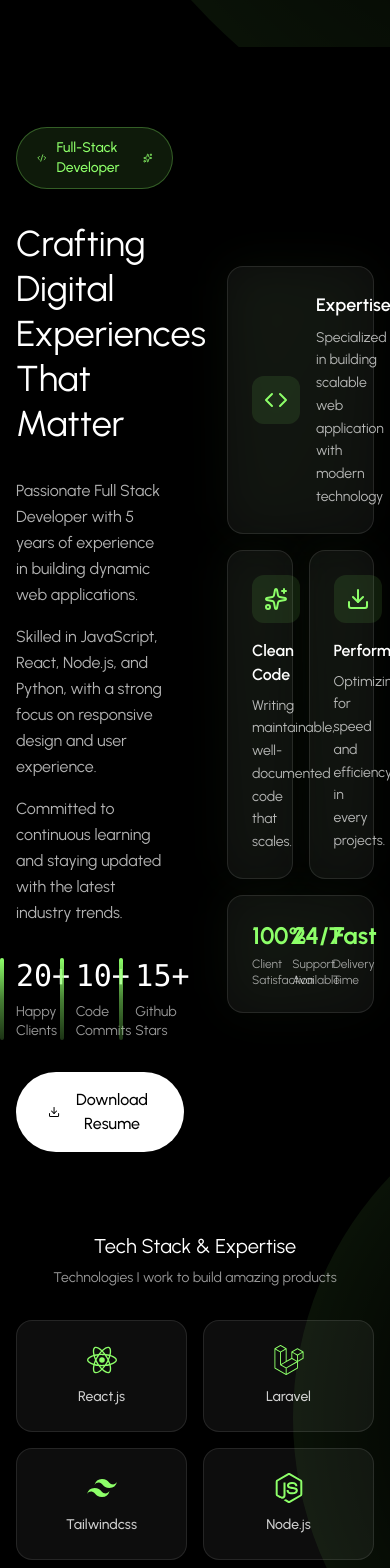
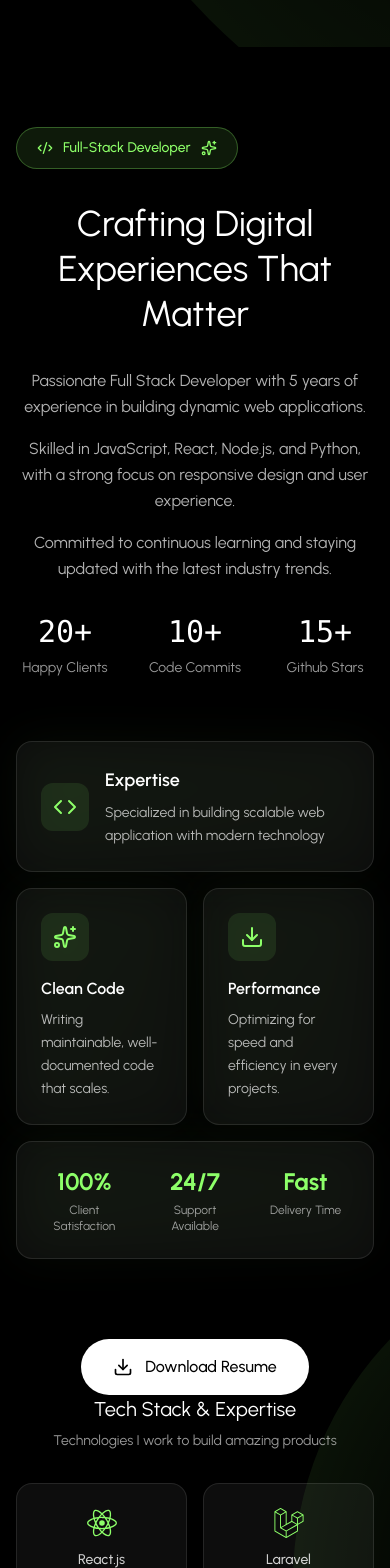
Before and after one commit to rjkyle-dev/kyledev, a React (Vite) app: page / in a window 390 px wide. Shown: the part 1180-2748 px from the top of the page. Built offline with nearby package versions, Linux system fonts and the light colour scheme.

Commit message:
Fix addition

```diff
--- a/src/App.jsx
+++ b/src/App.jsx
@@ -4,6 +4,7 @@ import Hero from './components/sections/Hero'
 import About from './components/sections/About'
 import Skills from './components/sections/Skills'
 import Projects from './components/sections/Projects'
+import Services from './components/sections/Services'
 
 
 const App = () => {
@@ -16,6 +17,7 @@ const App = () => {
         <About />
         <Skills />
         <Projects />
+        <Services />
       </main>
    </div>
 );
--- a/src/components/sections/About.jsx
+++ b/src/components/sections/About.jsx
@@ -33,11 +33,11 @@ const About = () => {
         <RadianGradientBackground variant='about' />
 
         <div className='relative z-10 max-w-7xl mx-auto px-4 sm:px-6 lg:px-8'>
-            <div className='grid grid-cols-2 lg:grid-grid-cols-2 gap-16 items-center mb-20' >
+            <div className='grid grid-cols-1 lg:grid-cols-2 gap-16 items-center mb-20' >
                 <div className='flex flex-col gap-12'>
                     <div className='flex flex-col gap-8'>
                         <FadeIn delay={60}>
-                          <div className='inline-flex items-center gap-2.5 px-5 py-2.5 border border-primary/30 bg-primary/10 rounded-full w-fit'>
+                          <div className='inline-flex items-center gap-2.5 px-5 py-2.5 border border-primary/30 bg-primary/10 rounded-full w-fit mx-auto lg:mx-0'>
                              <Code2 className='w-4 h-4 text-primary'/>
                              <span className='text-sm text-primary font-medium'>
                                 Full-Stack Developer
@@ -47,7 +47,7 @@ const About = () => {
                         </FadeIn>
 
                         <FadeIn delay={100}>
-                            <h2 className='text-4xl lg:text-5xl font-normal text-white leading-tight'>
+                            <h2 className='text-4xl lg:text-5xl font-normal text-white leading-tight text-center lg:text-left'>
                                 Crafting Digital Experiences That Matter
                             </h2>
                         </FadeIn>
@@ -55,7 +55,7 @@ const About = () => {
                         <FadeIn delay={200}>
                             <div className='flex flex-col gap-4'>
                                 {personal_info.bio.map((paragraph, index) =>
-                                  <p key={index} className='text-base text-white/70 leading-relaxed'>
+                                  <p key={index} className='text-base text-white/70 leading-relaxed text-center lg:text-left'>
                                     {paragraph}
                                   </p>
                                 )}
@@ -63,14 +63,14 @@ const About = () => {
                         </FadeIn>
 
                         <FadeIn delay={300}>
-                            <div className='grid grid-cols-3 gap-8'>
+                            <div className='grid grid-cols-3 gap-8 justify-center lg:justify-start'>
                                 {about_stats.map((stat, index) =>
                                   <div key={index} className='relative'>
-                                    <div className='absolute -left-4 top-0 w-1 h-full bg-linear-to-b from-primary via-primary/50 to-primary/20 rounded-full'></div>
-                                    <div className='text-3xl font-normal text-white mb-2 font-mono'>
+                                    <div className='absolute -left-4 top-0 w-1 h-full bg-linear-to-b from-primary via-primary/50 to-primary/20 rounded-full hidden lg:block'></div>
+                                    <div className='text-3xl font-normal text-white mb-2 font-mono text-center lg:text-left'>
                                         {stat.value}
                                     </div>
-                                    <p className='text-sm text-white/60 leading-snug'>
+                                    <p className='text-sm text-white/60 leading-snug text-center lg:text-left'>
                                         {stat.label}
                                     </p>
                                   </div>
@@ -78,6 +78,7 @@ const About = () => {
                             </div>
                         </FadeIn>
 
+                        <div className="hidden lg:block">
                             <FadeIn delay={400}>
                                 <button
                                   onClick={() => window.open(personal_info.resume, '_blank')}
@@ -87,6 +88,7 @@ const About = () => {
                                  Download Resume
                                 </button>
                             </FadeIn>
+                        </div>
                     </div>
                 </div>
 
@@ -153,9 +155,19 @@ const About = () => {
                                 </div>
                             </div>
                         </div>
+                </FadeIn>
+            </div>
 
-
-
+            {/* Download Resume Button - Mobile Only (shown after grid) */}
+            <div className="lg:hidden flex justify-center mt-6">
+                <FadeIn delay={400}>
+                    <button
+                      onClick={() => window.open(personal_info.resume, '_blank')}
+                      className='inline-flex items-center gap-3 bg-white hover:bg-white/90 text-black rounded-full py-4 px-8 text-base font-medium transition-all duration-300 w-fit group'
+                    >
+                     <Download className='w-5 h-5 group-hover:translate-y-0.5 transition-transform duration-300'/>
+                     Download Resume
+                    </button>
                 </FadeIn>
             </div>
 
--- a/src/components/sections/Projects.jsx
+++ b/src/components/sections/Projects.jsx
@@ -81,14 +81,14 @@ const Projects = () => {
             </FadeIn>
 
             <FadeIn delay={100}>
-                <div className='flex items-center justify-center gap-3 mb-16'>
+                <div className='flex flex-wrap items-center justify-center gap-2 sm:gap-3 mb-12 sm:mb-16 px-2'>
                     {categories.map((category) => (
-                        <button key={category} onClick={() => handleCategoryChange(category)} className={`group relative px-6 py-3 font-medium rounded-full transition-all duration-300 ${activeCategory === category ? 'text-white' : 'text-white/60 hover:text-white'}`}>
+                        <button key={category} onClick={() => handleCategoryChange(category)} className={`group relative px-4 py-2 sm:px-6 sm:py-3 font-medium rounded-full transition-all duration-300 ${activeCategory === category ? 'text-white' : 'text-white/60 hover:text-white'}`}>
                            <div className={`absolute inset-0  rounded-full  transition-all duration-300 ${activeCategory === category ? 'bg-primary/10 opacity-100' : 'bg-white/5 border border-white/10 group-hover:bg-white/10'}`}/>
 
-                           <div className='relative flex items-center gap-2'>
-                           {React.createElement(categoryIcons[category], { className: 'w-4 h-4' })}
-                             <span className='text-sm'>{category}</span>
+                           <div className='relative flex items-center gap-1.5 sm:gap-2'>
+                           {React.createElement(categoryIcons[category], { className: 'w-3.5 h-3.5 sm:w-4 sm:h-4' })}
+                             <span className='text-xs sm:text-sm'>{category}</span>
                            </div>
 
                            {activeCategory === category && (
--- /dev/null
+++ b/src/components/sections/Services.jsx
@@ -0,0 +1,97 @@
+import React from "react";
+import {services} from '../../data/services';
+import * as Icons from 'lucide-react';
+import {Wrench} from 'lucide-react';
+import FadeIn from "../animations/FadeIn";
+
+
+const Services = () => {
+    return (
+        <section id="services" className="py-20 bg-black relative overflow-hidden">
+            <div className="absolute inset-0 overflow-hidden">
+                <div className="absolute top-1/4 left-1/4 w-96 h-96 bg-primary/20 opacity-20 rounded-full"/>
+                <div className="absolute bottom-1/4 right-1/4 w-96 h-96 bg-primary/20 opacity-20 rounded-full blur-3xl"/>
+                <div className="absolute top-1/2 left-1/2 transform -translate-x-1/2 -translate-y-1/2 w-96 h-96 bg-primary/10 rounded-full blur-3xl"/>
+            </div>
+
+            <div
+             className="absolute inset-0 opacity-[0.03]"
+             style={{
+                backgroundImage:`
+                linear-gradient(to right, white 1px, transparent 1px),
+                linear-gradient(to bottom, white 1px, transparent 1px),
+                `,
+                backgroundSize: '30px 30px',
+             }}
+            />
+
+           <div className='relative z-10 max-w-7xl mx-auto px-4 sm:px-6 lg:px-8'>
+            <FadeIn delay={0}>
+              <div className="text-center mb-16">
+                <div className="inline-flex items-center gap-2 px-4 py-2 bg-primary/10 border border-primary/30 rounded-full mb-6">
+                <Wrench className="w-4 h-4 text-primary"/>
+                    <span className="text-sm text-primary font-medium tracking-wider uppercase">What I Offer</span>
+                </div>
+                <h2 className="text-4xl lg:text-5xl font-normal text-white mb-4 max-w-2xl mx-auto">
+                    Built for innovation. Designed for results.
+                </h2>
+                <p className="text-lg text-white/60 max-w-xl mx-auto">
+                    Comprehensive solutions to transform your ideas into exceptional digital experiences.
+                </p>
+              </div>
+            </FadeIn>
+
+            {/* Top Row: 2 Larger Cards */}
+            <div className='grid grid-cols-1 lg:grid-cols-2 gap-6 mb-6'>
+                {services.slice(0, 2).map((service, index) => {
+                    const IconComponent = Icons[service.icon] || Icons.Code2;
+                    return (
+                        <FadeIn key={service.id} delay={100 + index * 100}>
+                        <div className='group relative bg-white/5 hover:border-primary/30 p-6 rounded-3xl border border-white/10 transition-all duration-300 h-full flex flex-col'>
+                           <div className='mb-6'>
+                            <div className='w-16 h-16 rounded-2xl bg-primary/20 border border-primary/30 flex items-center justify-center group-hover:scale-110 transition-transform duration-300'>
+                                <IconComponent className='w-8 h-8 text-primary' />
+                            </div>
+                           </div>
+
+                           <div className='flex-1'>
+                            <h3 className='text-2xl font-semibold text-white mb-3 group-hover:text-primary transition-colors duration-300'>{service.title}</h3>
+                            <p className="text-white/60 leading-relaxed">{service.description}</p>
+                           </div>
+
+                         <div className="absolute inset-0 bg-linear-to-br from-primary/0 to-primary-0 group-hover:from-primary/5 group-hover:to-primary/5 rounded-3xl transition-all duration-300 pointer-events-none" />
+                        </div>
+                        </FadeIn>
+                    );
+                })}
+            </div>
+
+            {/* Bottom Row: 4 Smaller Cards */}
+            <div className='grid grid-cols-1 sm:grid-cols-2 lg:grid-cols-4 gap-6'>
+                {services.slice(2).map((service, index) => {
+                    const IconComponent = Icons[service.icon] || Icons.Code2;
+                    return (
+                        <FadeIn key={service.id} delay={300 + index * 100}>
+                            <div className='group relative bg-white/5 hover:border-primary/30 p-6 rounded-2xl border border-white/10 transition-all duration-300 h-full'>
+                                <div className='mb-4'>
+                                    <div className='w-12 h-12 rounded-xl bg-primary/20 border border-primary/30 flex items-center justify-center group-hover:scale-110 transition-transform duration-300'>
+                                        <IconComponent className='w-6 h-6 text-primary' />
+                                    </div>
+                                </div>
+
+                                <div className=''>
+                                    <h3 className='text-lg font-semibold text-white mb-2 group-hover:text-primary transition-colors duration-300'>{service.title}</h3>
+                                    <p className="text-sm text-white/60 leading-relaxed line-clamp-3">{service.description}</p>
+                                </div>
+
+                                <div className="absolute inset-0 bg-linear-to-br from-primary/0 to-primary/0 group-hover:from-primary/5 group-hover:to-primary/5 rounded-2xl transition-all duration-300 pointer-events-none" />
+                            </div>
+                        </FadeIn>
+                    );
+                })}
+            </div>
+           </div>
+        </section>
+    );
+};
+export default Services;
```
Also changed, not shown: src/data/services.js (line endings or trailing spaces). Lines whose indentation alone changed are shown as unchanged.
